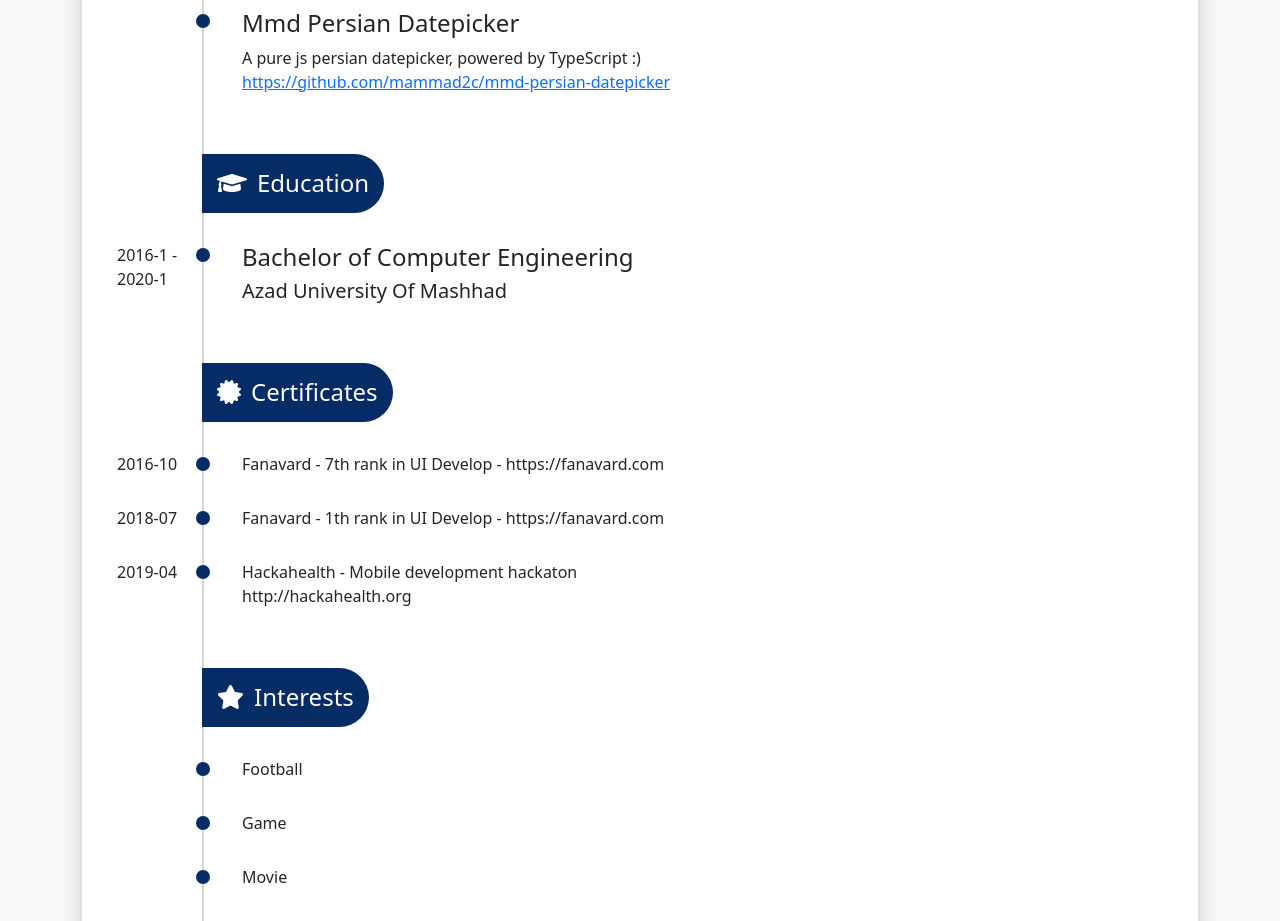
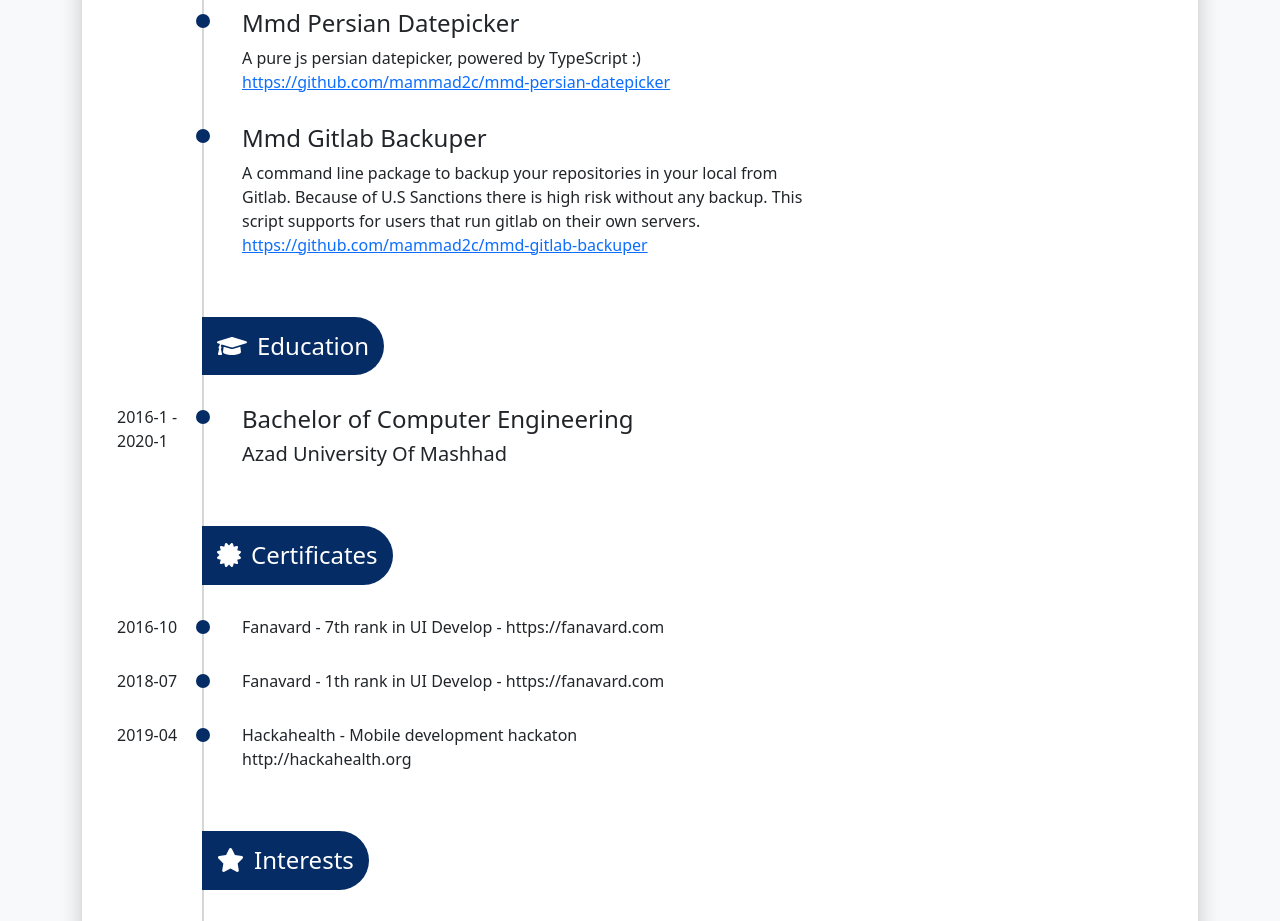
Before and after one commit to mammad2c/mammad2c.github.io, a React (Create React App) app: page / in a window 1280 px wide. Shown: the part 6880-7801 px from the top of the page. Built offline with nearby package versions, Linux system fonts and the light colour scheme.

Commit message:
add gitlab backuper project

```diff
--- a/src/components/Timeline/Timeline.tsx
+++ b/src/components/Timeline/Timeline.tsx
@@ -424,6 +424,17 @@ const oppensourceProjects = [
     content: <>A pure js persian datepicker, powered by TypeScript :)</>,
     url: "https://github.com/mammad2c/mmd-persian-datepicker",
   },
+  {
+    label: "Mmd Gitlab Backuper",
+    content: (
+      <>
+        A command line package to backup your repositories in your local from
+        Gitlab. Because of U.S Sanctions there is high risk without any backup.
+        This script supports for users that run gitlab on their own servers.
+      </>
+    ),
+    url: "https://github.com/mammad2c/mmd-gitlab-backuper",
+  },
 ];
 
 const volunteerWorks = [
```
